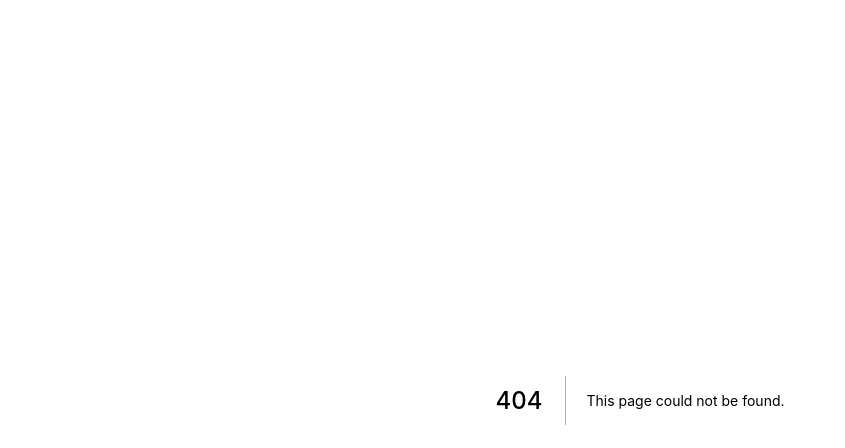
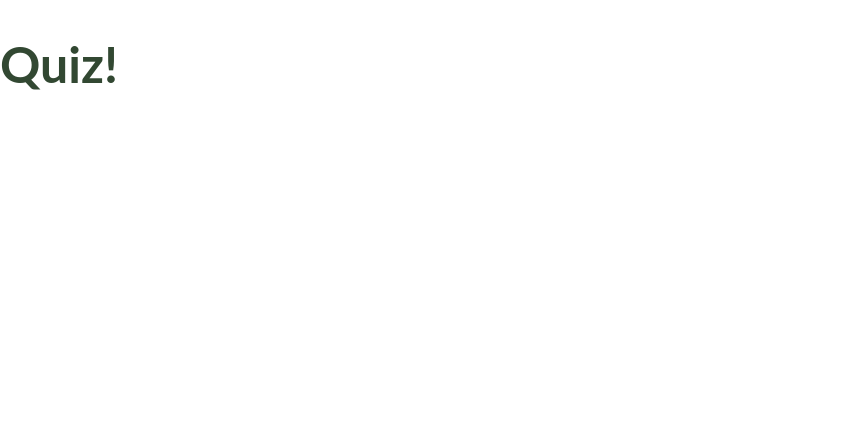
Before and after one commit to willsantos/alura-quiz-ff, a Next.js app: page /quiz in a window 1280 px wide. Before the commit this address had no page. Shown: the top 448 px of the page, without its empty margins (0-845 px from the left). Built offline with nearby package versions, Linux system fonts and the light colour scheme.

Commit message:
✨ feat:Add quiz page

```diff
--- /dev/null
+++ b/pages/quiz/index.js
@@ -0,0 +1,10 @@
+import styled from "styled-components";
+
+const Title = styled.h1`
+  font-size: 50px;
+  color: ${({ theme }) => theme.colors.primary};
+`;
+
+export default function Quiz() {
+  return <Title>Quiz!</Title>;
+}
```
